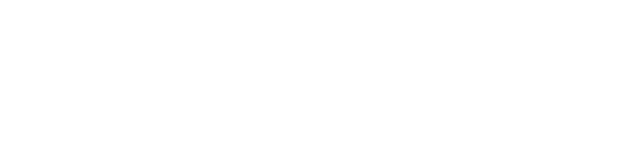
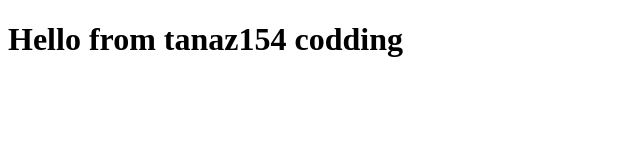
Before and after one commit to tanaz154/test-project, a plain HTML site: page index.html in a window 1280 px wide. Shown: the whole page, without its empty margins (0-640 px from the left). Drawn offline with Linux system fonts and the light colour scheme.

Commit message:
h1 tag added

```diff
--- a/index.html
+++ b/index.html
@@ -6,6 +6,6 @@
     <title>Document</title>
 </head>
 <body>
-
+    <h1>Hello from tanaz154 codding </h1>
 </body>
 </html>
```
